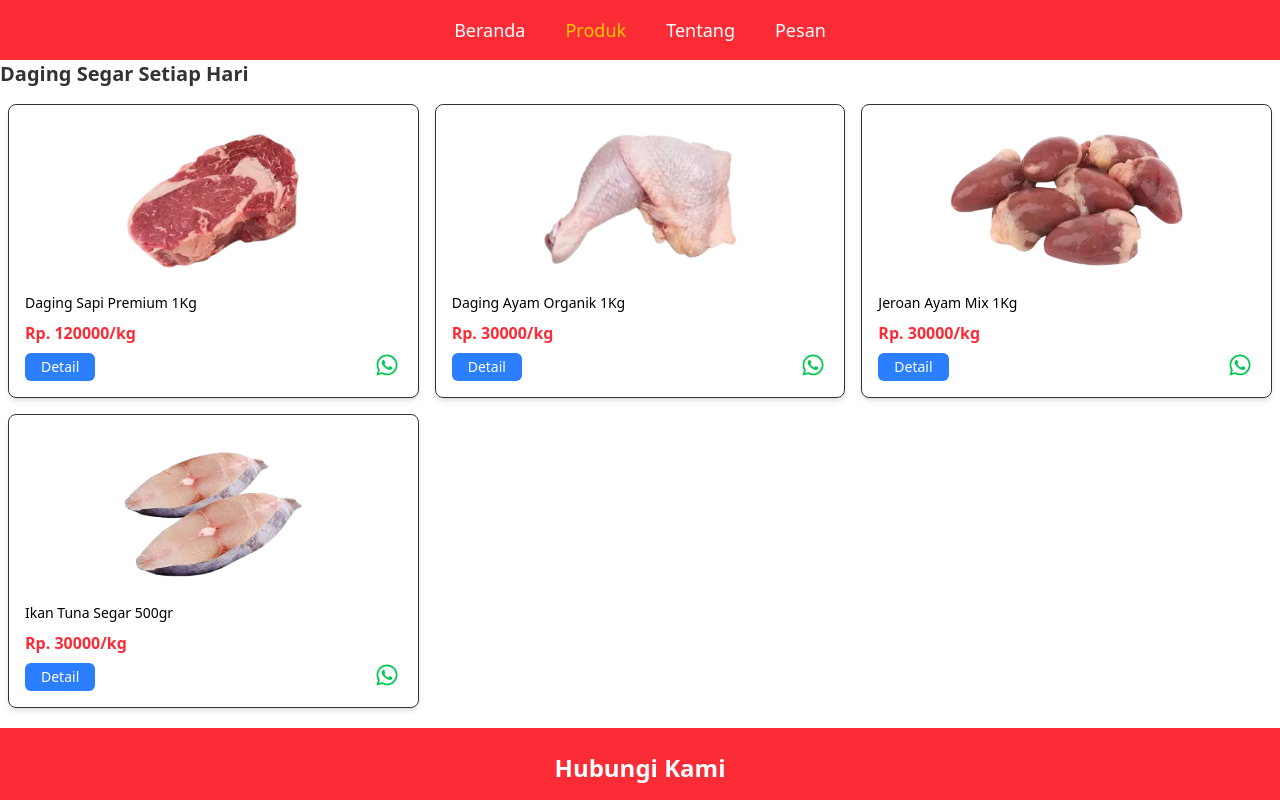
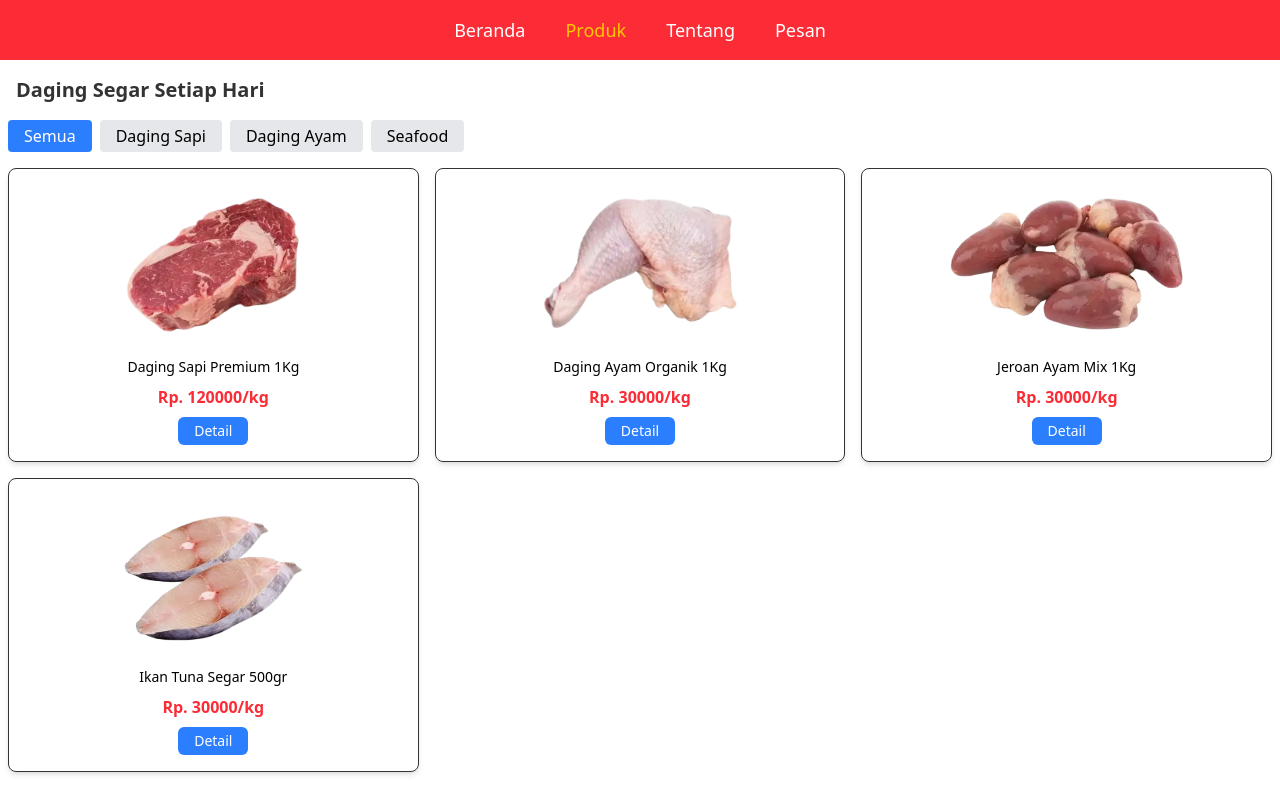
Before and after one commit to SandiSopian/meatstore-website, a Next.js app: page /products in a window 1280 px wide. Shown: the top 800 px of the page. Built offline with nearby package versions, Linux system fonts and the light colour scheme.

Commit message:
added categoriesproducts and fix some assets

```diff
--- a/app/products/[slug]/page.tsx
+++ b/app/products/[slug]/page.tsx
@@ -63,7 +63,7 @@ const ProductDetailPage = async ({ params }: PageProps) => {
 
       <div className="p-4">
         <h1 className="mt-2 text-2xl font-semibold">{product.name}</h1>
-        <p className="text-slate-300 font-light italic">stok tersedia</p>
+        <p className="text-slate-600 font-light italic">stok tersedia</p>
 
         <p className="mt-1 text-red-500 font-bold">
           Rp {product.price}
--- a/app/products/page.tsx
+++ b/app/products/page.tsx
@@ -1,66 +1,91 @@
-import React from "react";
+"use client";
+import React, { useState } from "react";
 import Image from "next/image";
 import Link from "next/link";
 import { products } from "../../data/products";
-import { FontAwesomeIcon } from "@fortawesome/react-fontawesome";
-import { faWhatsapp } from "@fortawesome/free-brands-svg-icons";
-import { aboutData } from "@/data/home";
+import { categories } from "@/data/categories";
 
 const Products = () => {
+  const [selectedCategory, setSelectedCategory] = useState<number | "all">(
+    "all"
+  );
+
+  const filteredProducts =
+    selectedCategory === "all"
+      ? products
+      : products.filter((p) => p.categoryId === selectedCategory);
+
   return (
-    <>
-      <h1 className="text-xl font-semibold">Daging Segar Setiap Hari</h1>
+    <section className="h-screen">
+      <h1 className="text-xl font-semibold mt-4 ml-4">
+        Daging Segar Setiap Hari
+      </h1>
 
+      {/* FILTER BUTTON */}
+      <div className="flex gap-2 mt-4 mx-2 flex-wrap">
+        <button
+          onClick={() => setSelectedCategory("all")}
+          className={`px-4 py-1 rounded ${
+            selectedCategory === "all"
+              ? "bg-blue-500 text-white"
+              : "bg-gray-200 text-black"
+          }`}
+        >
+          Semua
+        </button>
+
+        {categories.map((cat) => (
+          <button
+            key={cat.id}
+            onClick={() => setSelectedCategory(cat.id)}
+            className={`px-4 py-1 rounded ${
+              selectedCategory === cat.id
+                ? "bg-blue-500 text-white"
+                : "bg-gray-200 text-black"
+            }`}
+          >
+            {cat.title}
+          </button>
+        ))}
+      </div>
+
+      {/* PRODUCT LIST */}
       <div className="grid grid-cols-2 lg:grid-cols-3 gap-4 mt-4 mx-2">
-        {products.map((product) => (
+        {filteredProducts.map((product) => (
           <div
             key={product.id}
-            className="border rounded-lg p-4 shadow-md flex flex-col dark:bg-cream "
+            className="border rounded-lg p-4 shadow-md flex flex-col dark:bg-cream"
           >
-            {/* PRODUCT IMAGE */}
-            <div className="relative w-full h-40 rounded-lg flex items-center justify-center dark:bg-white ">
+            <div className="relative w-full h-40 rounded-lg flex items-center justify-center dark:bg-white">
               <Image
                 src={product.image}
                 alt={product.name}
                 fill
                 className="object-contain rounded-lg p-3"
-                sizes="(max-width: 768px) 50vw, (max-width: 1024px) 33vw, 300px"
               />
             </div>
 
-            {/* PRODUCT NAME */}
-            <h2 className="mt-3 text-black text-sm font-medium ">
+            <h2 className="mt-3 text-black text-sm text-center font-medium">
               {product.name}
             </h2>
 
-            {/* PRICE & WHATSAPP */}
             <div className="mt-auto flex flex-col gap-2">
-              <p className="text-red-500 mt-2 font-bold">
+              <p className="text-red-500 mt-2 font-bold text-center">
                 Rp. {product.price}/kg
               </p>
 
-              <div className="flex justify-between">
+              <div className="flex items-center justify-center">
                 <Link href={`/products/${product.slug}`}>
                   <button className="bg-blue-500 text-white px-4 py-1 rounded-md text-sm hover:bg-blue-600">
                     Detail
                   </button>
-                </Link>
-                <Link
-                  href={`https://wa.me/${aboutData.contactWa}?text=Halo,%20saya%20ingin%20memesan%20produk%20${product.name}.`}
-                  target="_blank"
-                  rel="noopener noreferrer"
-                >
-                  <FontAwesomeIcon
-                    icon={faWhatsapp}
-                    className="text-2xl text-green-500 cursor-pointer"
-                  />
                 </Link>
               </div>
             </div>
           </div>
         ))}
       </div>
-    </>
+    </section>
   );
 };
 
--- a/style/globals.css
+++ b/style/globals.css
@@ -11,6 +11,10 @@ body {
 
 @utility bg-product {
   background-image: url("/bg-product.jpg");
+}
+
+@utility bg-products {
+  background-image: url("/bg-products.jpg");
 }
 
 @theme {
```
Also changed, not shown: public/bg-products.jpg (added).
